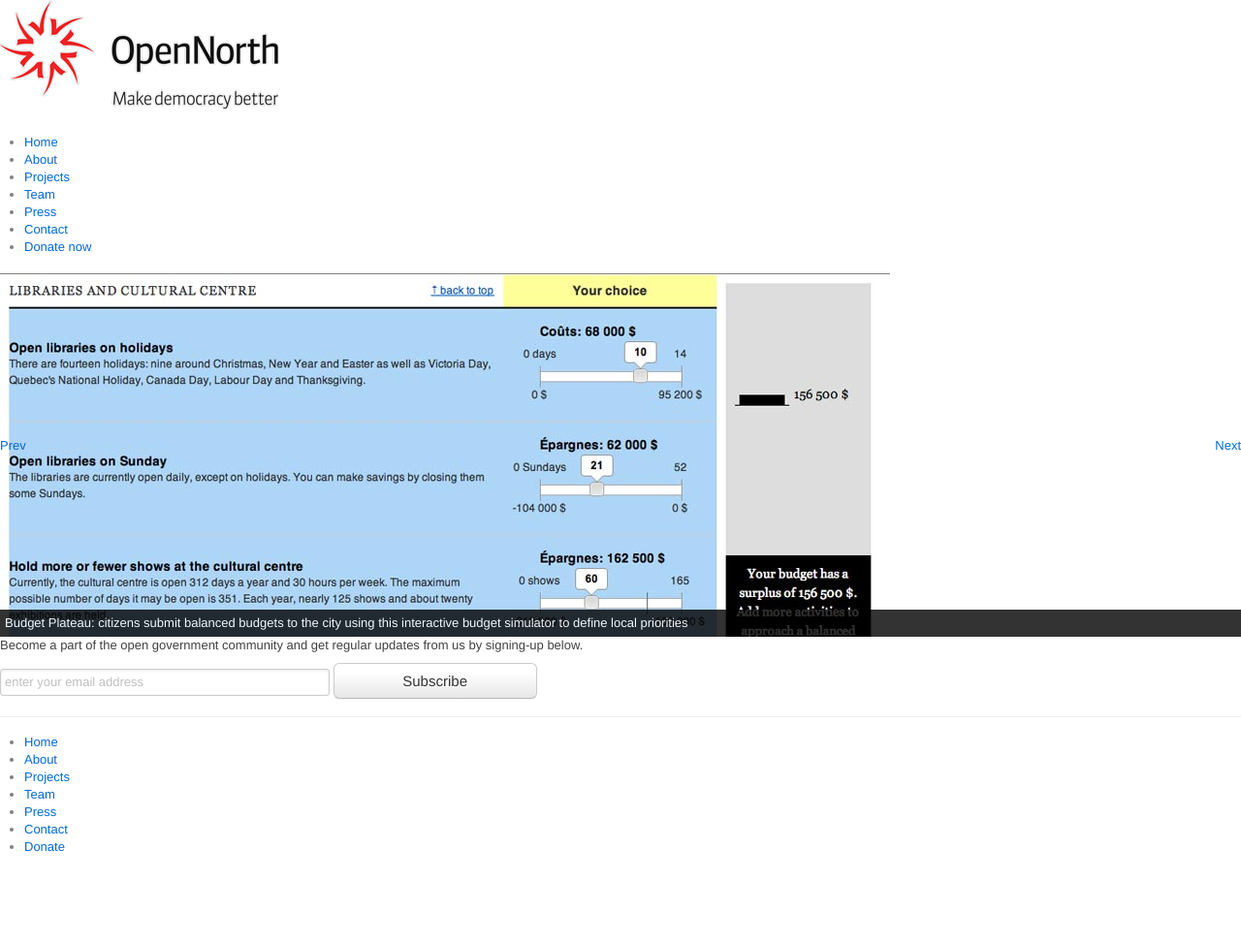
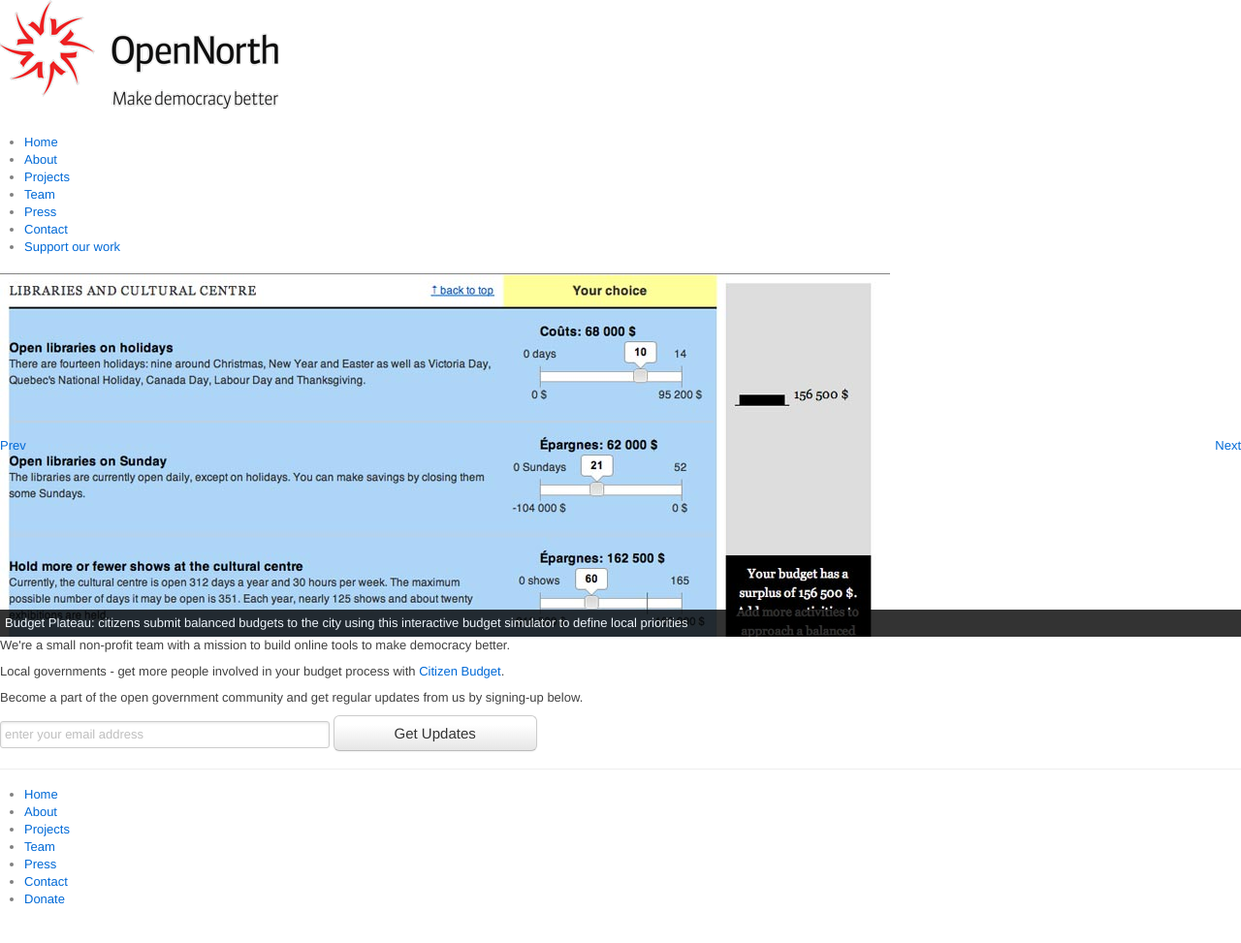
Before and after one commit to opennorth/wiki, a Jekyll site: the page built from index.html, in a window 1280 px wide. Shown: the whole page at 97% size. Built offline with Jekyll 4.4.1, drawn with Linux system fonts in a browser that asks for light colours; nearby versions of some CDN libraries; Markdown is read by kramdown in place of the engine named in the settings; comment, search, counter and statistics services are not loaded; before the commit the page ends 919 px from its top, so only the background shows below that.

Commit message:
add donate, work pages

```diff
--- a/_config.yml
+++ b/_config.yml
@@ -7,4 +7,3 @@
 - SNIPPETS.txt
 - test.rb
 - equipe.html
-- donate.html
--- a/_includes/header.html
+++ b/_includes/header.html
@@ -22,7 +22,7 @@
         <li><a id="team" href="/team/">Team</a></li>
         <li><a id="press" href="/press/">Press</a></li>
         <li><a id="contact" href="/contact/">Contact</a></li>
-        <li id="donate"><a href="/donate/">Donate now</a></li>
+        <li id="donate"><a href="/donate/">Support our work</a></li>
       </ul>
     </nav>
   </header>
--- a/_includes/newsletter.html
+++ b/_includes/newsletter.html
@@ -2,7 +2,7 @@
   <p>Become a part of the open government community and get regular updates from us by signing-up below.</p>
   <div class="inline-inputs">
     <input type="email" name="EMAIL" id="mce-EMAIL" class="required email span6" placeholder="enter your email address" required>
-    <input type="submit" value="Subscribe" name="subscribe" id="mc-embedded-subscribe" class="btn large">
+    <input type="submit" value="Get Updates" name="subscribe" id="mc-embedded-subscribe" class="btn large">
   </div>
   <p class="response" id="mce-error-response" style="display:none"></p>
   <p class="response" id="mce-success-response" style="display:none"></p>
--- a/about.html
+++ b/about.html
@@ -6,10 +6,10 @@
 subheader: Open North is a Montreal-based Canadian non-profit
 ---
 <h3>For Citizens</h3>
-<p>Open North builds online tools to make democracy better. We believe that the Internet has the power to transform democratic engagement. It provides a platform for citizens to connect with each other and their elected officials. It opens the door to new models of consultation and decision-making. It enables fresh conversations between journalists and citizens. We're building the tools to make that happen.</p>
+<p>Open North builds online tools to make democracy better. We believe that the internet has the power to transform democratic engagement. It provides a platform for citizens to connect with each other and their elected officials. It opens the door to new models of consultation and decision-making. It enables fresh conversations between journalists and citizens. We're building the tools to make that happen.</p>
 
 <h3>For Government</h3>
-<p>We help governments involve citizens in decision-making through the Internet. Online consultations and collaborations can reach a larger and more diverse group of citizens than traditional methods. When properly curated, they give participants more information to understand the factors involved in a decision.</p>
+<p>We help governments involve citizens in decision-making through the internet. Online consultations and collaborations can reach a larger and more diverse group of citizens than traditional methods. When properly curated, they give participants more information to understand the factors involved in a decision.</p>
 
 <h3>For Journalists</h3>
 <p>We work with journalists to collect and analyze the data they need to break stories. Our role in these projects is to help reporters and citizens see the trends and narratives in government data so they can take action. We design visualizations and interactive features that inform, engage and entertain.</p>
--- a/css/style.scss
+++ b/css/style.scss
@@ -38,7 +38,7 @@
   background-image:     -ms-linear-gradient(top, $from, $to);
   background-image:      -o-linear-gradient(top, $from, $to);
   background-image:         linear-gradient(top, $from, $to);
-  filter: progid:DXImageTransform.Microsoft.gradient(startColorstr='$from', endColorstr='$to');
+  filter: progid:DXImageTransform.Microsoft.gradient(startColorstr='#{$from}', endColorstr='#{$to}');
 }
 
 // Miscellaneous ---------------------------------------------------------------
@@ -131,7 +131,7 @@
     display: block;
     margin: 1px 2px 0;
     padding: 0 20px;
-    color: #888;
+    color: #666;
     font-weight: bold;
     line-height: 27px;
     font-size: 11px;
@@ -178,23 +178,26 @@
 }
 
 // Band ------------------------------------------------------------------------
+$band-height: 75px;
+$span-height: round($band-height * 3 / 8);
 #band {
   clear: both;
-  height: 133px;
+  height: $band-height;
   @include gradient(#25659d, #00427b);
   h2 {
     color: #fff;
     font-size: 28px;
-    line-height: 133px;
+    line-height: $band-height;
     letter-spacing: 1px;
     text-shadow: 0 1px 1px rgba(0,0,0,0.5);
     span {
       display: inline-block;
-      height: 50px;
+      height: $span-height;
       margin-left: 20px;
       padding-left: 25px;
       border-left: 1px solid #eee;
-      font: italic 14px/50px $serif;
+      font: italic 14px $serif;
+      line-height: $span-height;
       vertical-align: middle;
     }
   }
--- a/index.html
+++ b/index.html
@@ -21,6 +21,10 @@
   </div>
 </div>
 
+<p>We're a small non-profit team with a mission to build online tools to make democracy better.</p>
+
+<p>Local governments - get more people involved in your budget process with <a href="http://citizenbudget.com">Citizen Budget</a>.</p>
+
 <div id="middle">
   <div id="one-col" class="page">
 {% include newsletter.html %}
```
Also changed, not shown: donate.html (added, +11 -0 lines), work.html (added, +19 -0 lines).
